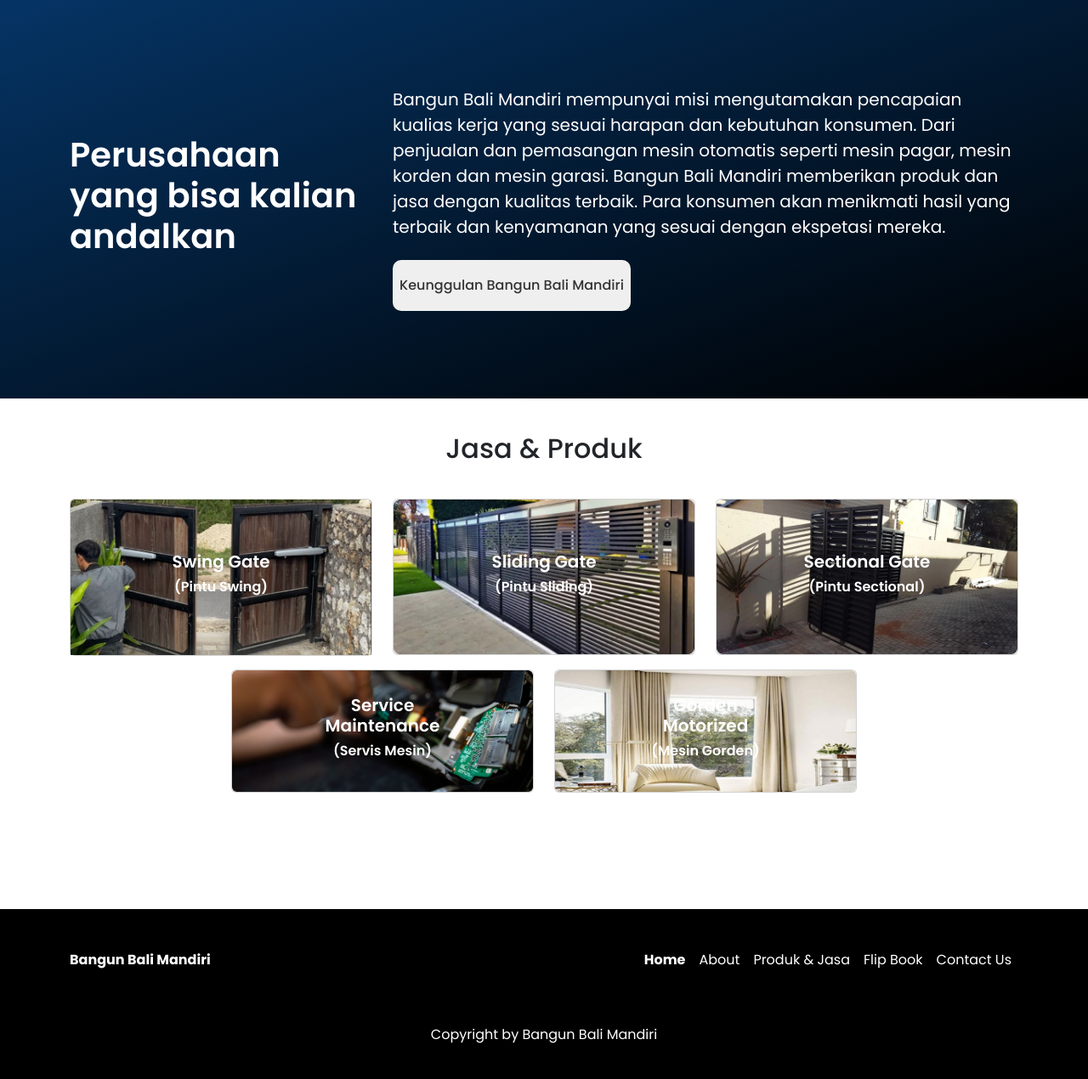
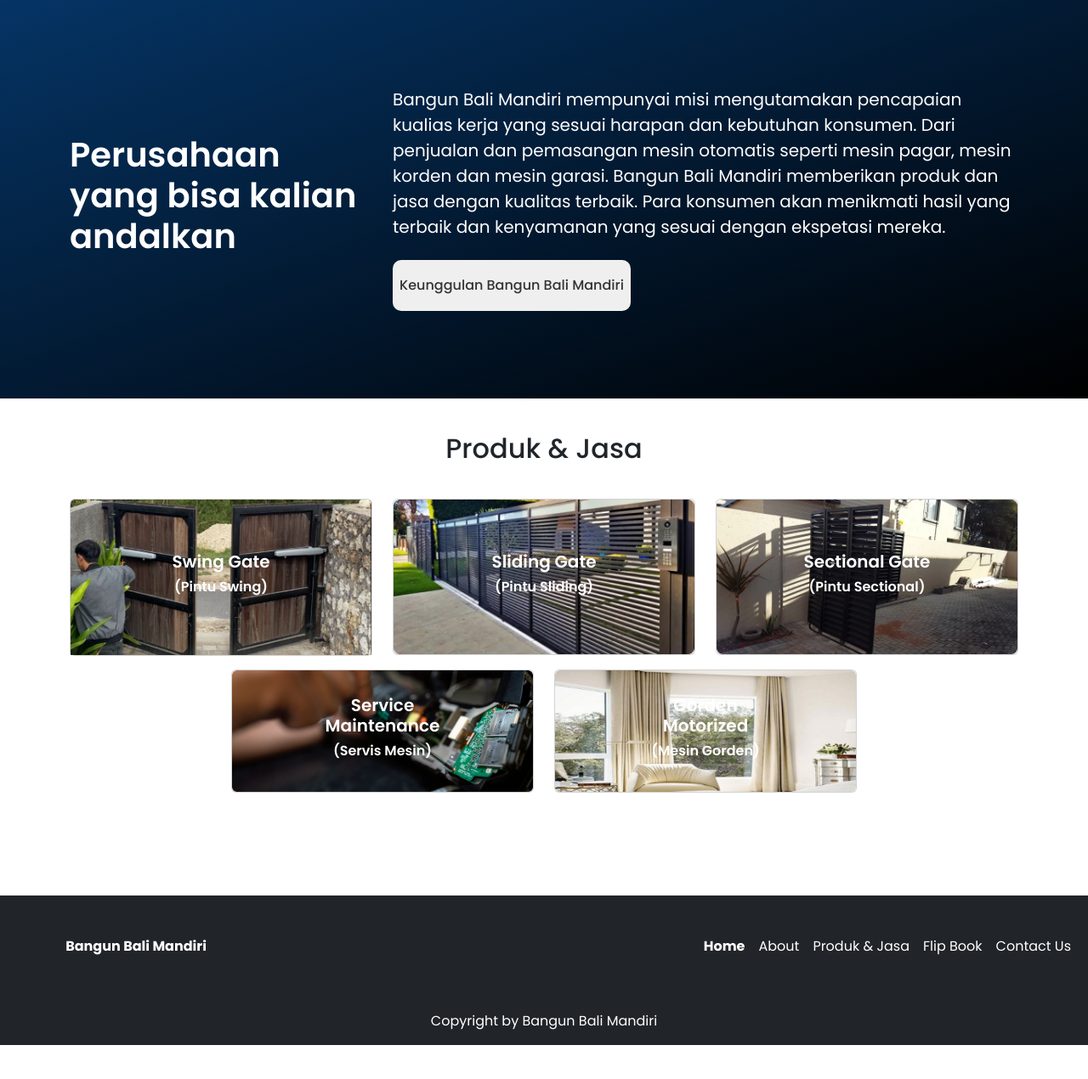
Before and after one commit to komangtri/Bangun-Bali-Mandiri, a PHP site: page /home.html in a window 1280 px wide. Shown: the part 1541-2811 px from the top of the page at 85% size. After the commit the page ends 2771 px from the top, so only its background shows below. Run offline with PHP 8.4, Linux system fonts and the light colour scheme.

Commit message:
ubah home page  dan footer

```diff
--- a/css/style.css
+++ b/css/style.css
@@ -15,7 +15,7 @@
   z-index: 3;
 }
 
-.navbar .container .navbar-color-text{
+.navbar .container .navbar-color-text {
   color: var(--primary-color);
 }
 
@@ -57,45 +57,46 @@
   margin-top: 16px;
 }
 
-.slide-container{
+.slide-container {
   max-width: 1120px;
   width: 100%;
 }
 
-.slide-content{
+.slide-content {
   margin: 0 40px;
   overflow: hidden;
   padding: 1rem;
 }
 
-.swiper-navBtn{
+.swiper-navBtn {
   color: #6E93f7;
   transition: color 0.3s ease;
 }
 
-.swiper-navBtn:hover{
+.swiper-navBtn:hover {
   color: #4070F4;
 }
 
 .swiper-navBtn::before,
-.swiper-navBtn::after{
+.swiper-navBtn::after {
   font-size: 35px;
 }
 
-.swiper-button-next{
+.swiper-button-next {
   right: 0;
-  color:red;
+  color: red;
 }
 
-.swiper-button-prev{
+.swiper-button-prev {
   left: 0;
 }
 
 @media screen and (max-width: 768px) {
-  .slide-content{
+  .slide-content {
     margin: 0 10px;
   }
-  .swiper-navBtn{
+
+  .swiper-navBtn {
     display: none;
   }
 }
@@ -165,10 +166,10 @@
 /* footer style */
 
 #footer {
+  position: relative;
+  left: 0;
+  bottom: 0;
   width: 100%;
-  height: 200px;
-  background-color: #000;
-  /* position: absolute; */
 }
 
 /* coorporate style */
--- a/home.html
+++ b/home.html
@@ -40,7 +40,7 @@
                         <a class="nav-link text-white fw-bold" href="#">Home</a>
                     </li>
                     <li class="nav-item">
-                        <a class="nav-link text-white" href="#">About</a>
+                        <a class="nav-link text-white" href="about.html">About</a>
                     </li>
                     <li class="nav-item">
                         <a class="nav-link text-white" href="#">Produk & Jasa</a>
@@ -247,11 +247,11 @@
     <section id="information">
         <div class="container h-100 d-flex justify-content-center text-white">
             <div class="row align-items-center">
-                <div class="col-4">
+                <div class="col-md-4">
                     <h1 class="fw-semibold">Perusahaan yang
                         bisa kalian andalkan </h1>
                 </div>
-                <div class="col-8">
+                <div class="col-md-8">
                     <p class="font-information">Bangun Bali Mandiri mempunyai misi mengutamakan pencapaian kualias kerja
                         yang sesuai
                         harapan dan
@@ -270,11 +270,11 @@
     </section>
 
     <!-- Section Produk & Jasa -->
-    <section id="product" class="">
+    <section id="product" class="position-relative overflow-scroll">
         <div class="container">
             <div class="row my-3">
                 <div class="col text-center">
-                    <h2 class="my-4">Jasa & Produk</h2>
+                    <h2 class="my-4">Produk & Jasa</h2>
                 </div>
             </div>
 
@@ -349,19 +349,19 @@
     </section>
 
     <!-- Section Footer -->
-    <section id="footer">
-        <div class="container">
+    <footer id="footer" class="position-relative">
+        <div class="container-fluid bg-dark">
             <div class="row">
-                <div class="col-3 mt-5">
+                <div class="col-md-3 mt-5 text-center">
                     <a href="#" class="fw-bold text-decoration-none text-white">Bangun Bali Mandiri</a>
                 </div>
-                <div class="col-9 mt-5">
+                <div class="col-md-9 mt-5 align-self-center">
                     <ul class="d-flex justify-content-end">
                         <li class="nav-item mx-2 list-unstyled">
                             <a class="nav-link text-white fw-bold" href="#">Home</a>
                         </li>
                         <li class="nav-item mx-2 list-unstyled">
-                            <a class="nav-link text-white" href="#">About</a>
+                            <a class="nav-link text-white" href="about.html">About</a>
                         </li>
                         <li class="nav-item mx-2 list-unstyled">
                             <a class="nav-link text-white" href="#">Produk & Jasa</a>
@@ -381,10 +381,7 @@
                 </div>
             </div>
         </div>
-    </section>
-
-
-
+    </footer>
 
     <!-- Swiper JS -->
     <!--Uncomment this line-->
```
